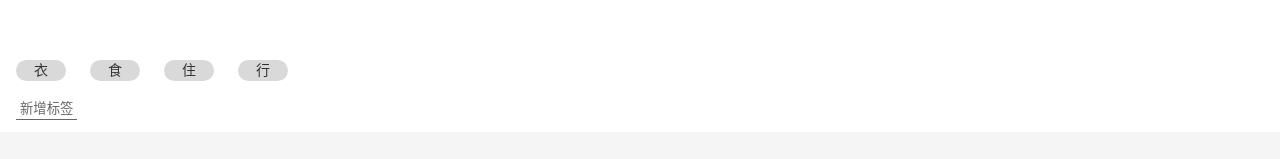
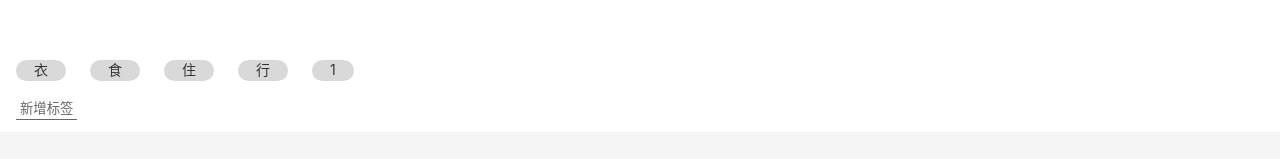
Before and after one commit to debugtheworldbot/morneyReact, a React app: page /#/money in a window 1280 px wide. Shown: the part 147-306 px from the top of the page. Built offline with nearby package versions, Linux system fonts and the light colour scheme.

Commit message:
function of TagsSection

```diff
--- a/src/views/Money.tsx
+++ b/src/views/Money.tsx
@@ -14,13 +14,7 @@
     return (
         <MyLayout>
             <TagsSection>
-                <ol>
-                    <li>衣</li>
-                    <li>食</li>
-                    <li>住</li>
-                    <li>行</li>
-                </ol>
-                <button>新增标签</button>
+
             </TagsSection>
             <NotesSection>
                 <label>
--- a/src/views/Money/TagsSection.tsx
+++ b/src/views/Money/TagsSection.tsx
@@ -1,6 +1,7 @@
 import styled from "styled-components";
+import React, {useState} from "react";
 
-const TagsSection=styled.section`background:#FFFFFF;padding: 12px 16px;flex-grow: 1;
+const Wrapper=styled.section`background:#FFFFFF;padding: 12px 16px;flex-grow: 1;
 display: flex;flex-direction: column;justify-content: flex-end;align-items: flex-start;
   >ol{margin: 0 -12px;
       >li{
@@ -10,6 +11,9 @@
         padding: 2px 18px;
         font-size: 14px;
         margin: 8px 12px;
+        &.selected{
+        background:#f60;
+        }
      }
   }
   >button{
@@ -21,4 +25,36 @@
   margin-top: 7px;
   }
 `
-export default TagsSection
+const TagSection:React.FC = ()=>{
+    const [tags,setTags]=useState<string[]>(['衣','食','住','行','1'])
+    const [selectedTags,setSelectedTags]=useState<string[]>([])
+    const onAddTag=()=>{
+       const tagName= window.prompt("请输入新标签的名称")
+       if(tagName!==null){
+           setTags([...tags,tagName])
+       }
+    }
+    const onToggleTag=(tag:string)=>{
+        const index=selectedTags.indexOf(tag)
+        if(index>=0){
+           setSelectedTags(selectedTags.filter(t=>t!==tag))
+        }else {
+            setSelectedTags([...selectedTags,tag])
+        }
+    }
+    const getClass =(tag:string)=>selectedTags.indexOf(tag) >=0? "selected":""
+
+    return(
+        <Wrapper>
+            <ol>
+                {tags.map(tag=>
+                    <li onClick={()=>onToggleTag(tag)} key={tag}
+                    className={getClass(tag)}>{tag}</li>)}
+            </ol>
+            <button onClick={onAddTag}>新增标签</button>
+        </Wrapper>
+    )
+}
+
+
+export default TagSection
```
